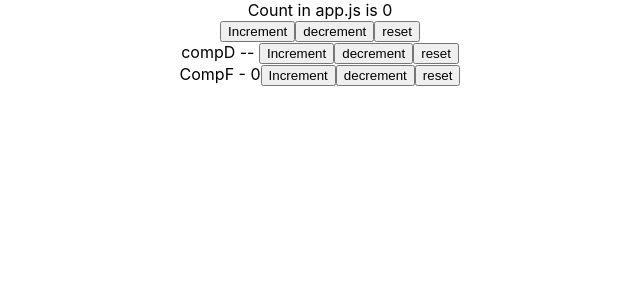
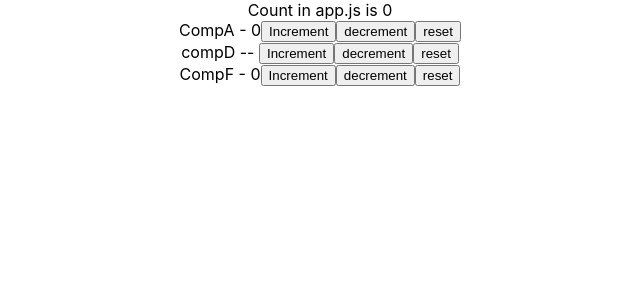
Before and after one commit to Sandeep5080/dxcreactjs, a React (Create React App) app: page / in a window 1280 px wide. Shown: the top 300 px of the page, without its empty margins (320-960 px from the left). Built offline with nearby package versions, Linux system fonts and the light colour scheme.

Commit message:
individual states and global state

```diff
--- a/src/components/contextNreducer/CompA.js
+++ b/src/components/contextNreducer/CompA.js
@@ -5,6 +5,7 @@ function CompA() {
     const countContext = useContext(CountContext)
     return (
         <div>
+            CompA - {countContext.countState}
             <button onClick = {() => countContext.countDispatch('increment')}>Increment</button>
             <button onClick = {() => countContext.countDispatch('decrement')}>decrement</button>
             <button onClick = {() => countContext.countDispatch('reset')}>reset</button>
```
